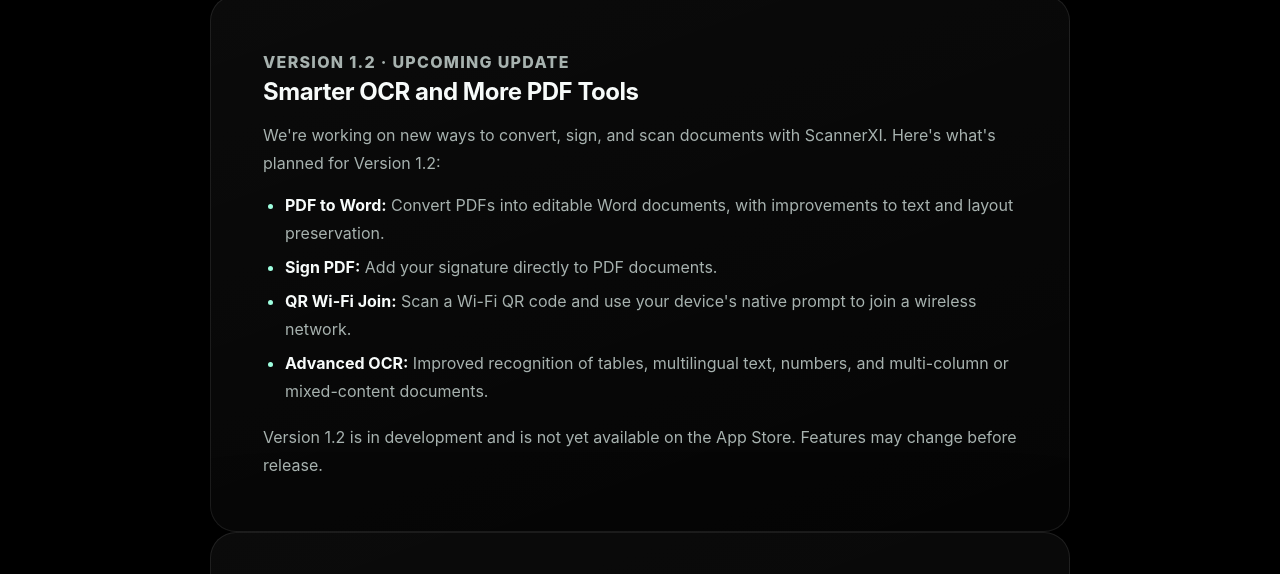
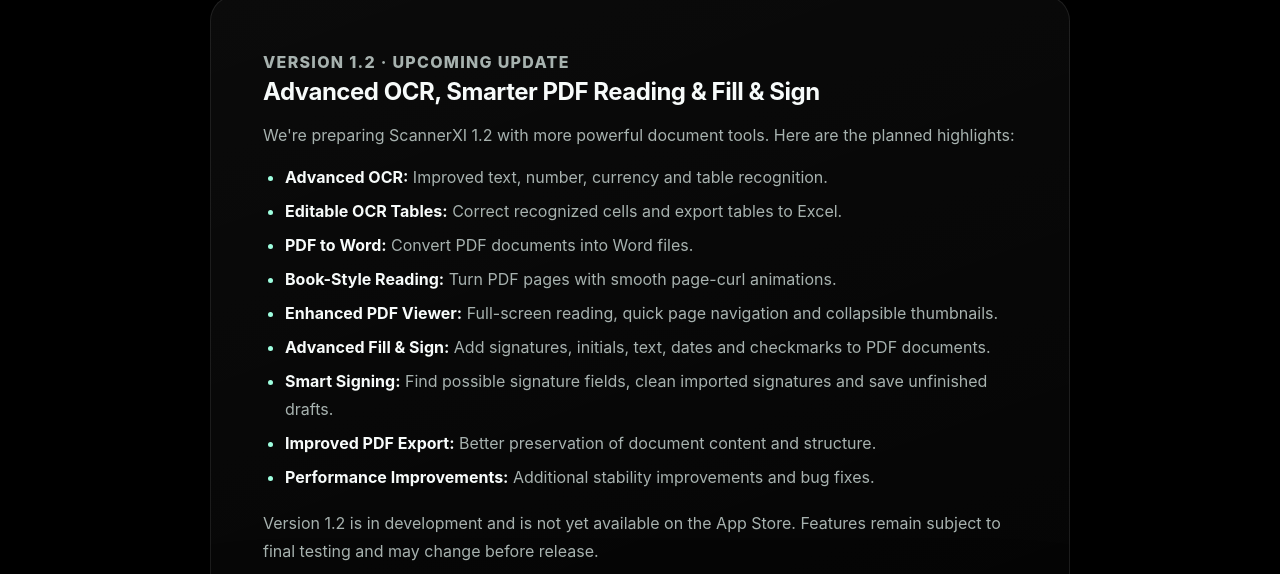
Before and after one commit to ekkacaffle-dot/ScannerXI-Legal, a plain HTML site: page whats-new.html in a window 1280 px wide. Shown: the part 378-952 px from the top of the page. Drawn offline with Linux system fonts and the light colour scheme.

Commit message:
docs: update upcoming ScannerXI 1.2 What's New highlights

```diff
--- a/whats-new.html
+++ b/whats-new.html
@@ -5,7 +5,7 @@
   <meta name="viewport" content="width=device-width, initial-scale=1, viewport-fit=cover">
   <meta name="theme-color" content="#000000">
   <meta name="color-scheme" content="dark">
-  <meta name="description" content="ScannerXI release notes: Version 1.2 upcoming with PDF to Word, Sign PDF, QR Wi-Fi Join, and Advanced OCR. Version 1.1 remains available with Business Card Scanner.">
+  <meta name="description" content="ScannerXI release notes: Version 1.2 upcoming with advanced OCR, editable tables, PDF to Word, book-style reading, and Fill & Sign. Version 1.1 is available with Business Card Scanner.">
   <title>What's New — ScannerXI</title>
   <link rel="stylesheet" href="./styles.css">
 </head>
@@ -45,15 +45,20 @@
       <div class="legal-card">
         <section aria-labelledby="version12">
           <p class="release-kicker">Version 1.2 · Upcoming Update</p>
-          <h2 id="version12">Smarter OCR and More PDF Tools</h2>
-          <p>We're working on new ways to convert, sign, and scan documents with ScannerXI. Here's what's planned for Version 1.2:</p>
+          <h2 id="version12">Advanced OCR, Smarter PDF Reading &amp; Fill &amp; Sign</h2>
+          <p>We're preparing ScannerXI 1.2 with more powerful document tools. Here are the planned highlights:</p>
           <ul>
-            <li><strong>PDF to Word:</strong> Convert PDFs into editable Word documents, with improvements to text and layout preservation.</li>
-            <li><strong>Sign PDF:</strong> Add your signature directly to PDF documents.</li>
-            <li><strong>QR Wi-Fi Join:</strong> Scan a Wi-Fi QR code and use your device's native prompt to join a wireless network.</li>
-            <li><strong>Advanced OCR:</strong> Improved recognition of tables, multilingual text, numbers, and multi-column or mixed-content documents.</li>
+            <li><strong>Advanced OCR:</strong> Improved text, number, currency and table recognition.</li>
+            <li><strong>Editable OCR Tables:</strong> Correct recognized cells and export tables to Excel.</li>
+            <li><strong>PDF to Word:</strong> Convert PDF documents into Word files.</li>
+            <li><strong>Book-Style Reading:</strong> Turn PDF pages with smooth page-curl animations.</li>
+            <li><strong>Enhanced PDF Viewer:</strong> Full-screen reading, quick page navigation and collapsible thumbnails.</li>
+            <li><strong>Advanced Fill &amp; Sign:</strong> Add signatures, initials, text, dates and checkmarks to PDF documents.</li>
+            <li><strong>Smart Signing:</strong> Find possible signature fields, clean imported signatures and save unfinished drafts.</li>
+            <li><strong>Improved PDF Export:</strong> Better preservation of document content and structure.</li>
+            <li><strong>Performance Improvements:</strong> Additional stability improvements and bug fixes.</li>
           </ul>
-          <p class="release-status">Version 1.2 is in development and is not yet available on the App Store. Features may change before release.</p>
+          <p class="release-status">Version 1.2 is in development and is not yet available on the App Store. Features remain subject to final testing and may change before release.</p>
         </section>
       </div>
       <div class="legal-card">
```
